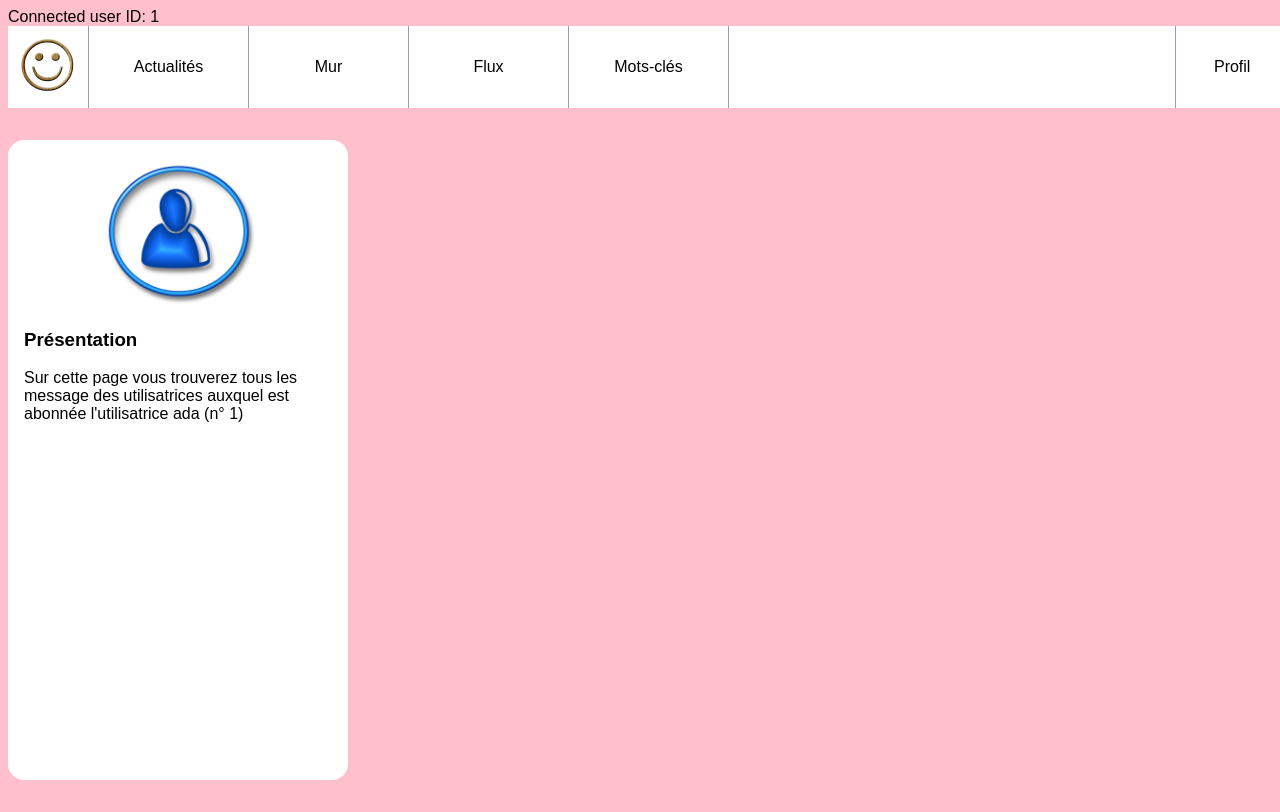
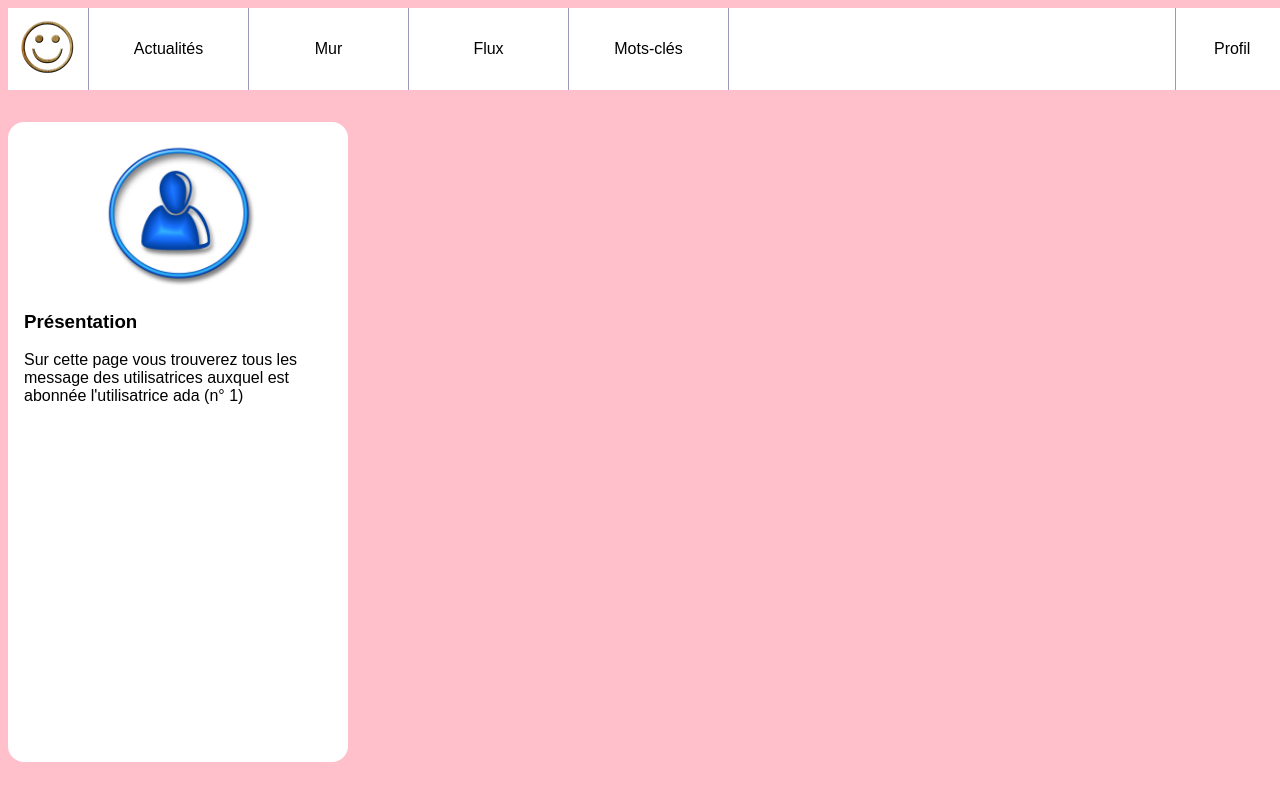
Before and after one commit to violaine-drt/Network-Les-zinzins, a PHP site: page /feed.php in a window 1280 px wide. After the commit the page ends 762 px from the top, so only its background shows below. Run offline with PHP 8.4, Linux system fonts and the light colour scheme; a user stored in the database is signed in; data comes from the database, SQL or seed files in the repository.

Commit message:
suppression echo

```diff
--- a/feed.php
+++ b/feed.php
@@ -6,7 +6,6 @@ if (!isset($_SESSION['connected_id'])) {
     header("Location: login.php");
     exit(); // Assurez-vous de sortir du script après la redirection
 }
-echo "Connected user ID: ".$_SESSION['connected_id'];
 
 include 'importBdd.php';
 $mysqli = importBdd();
```
